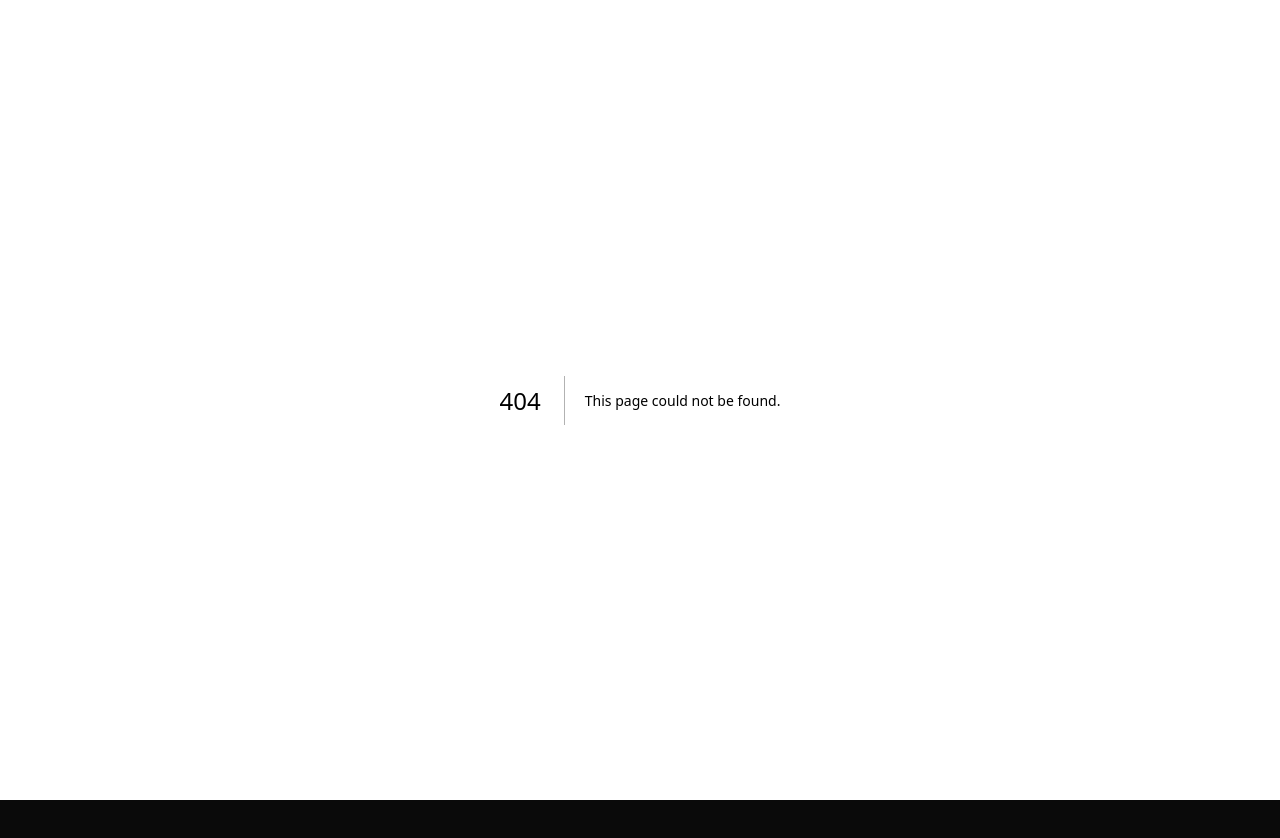
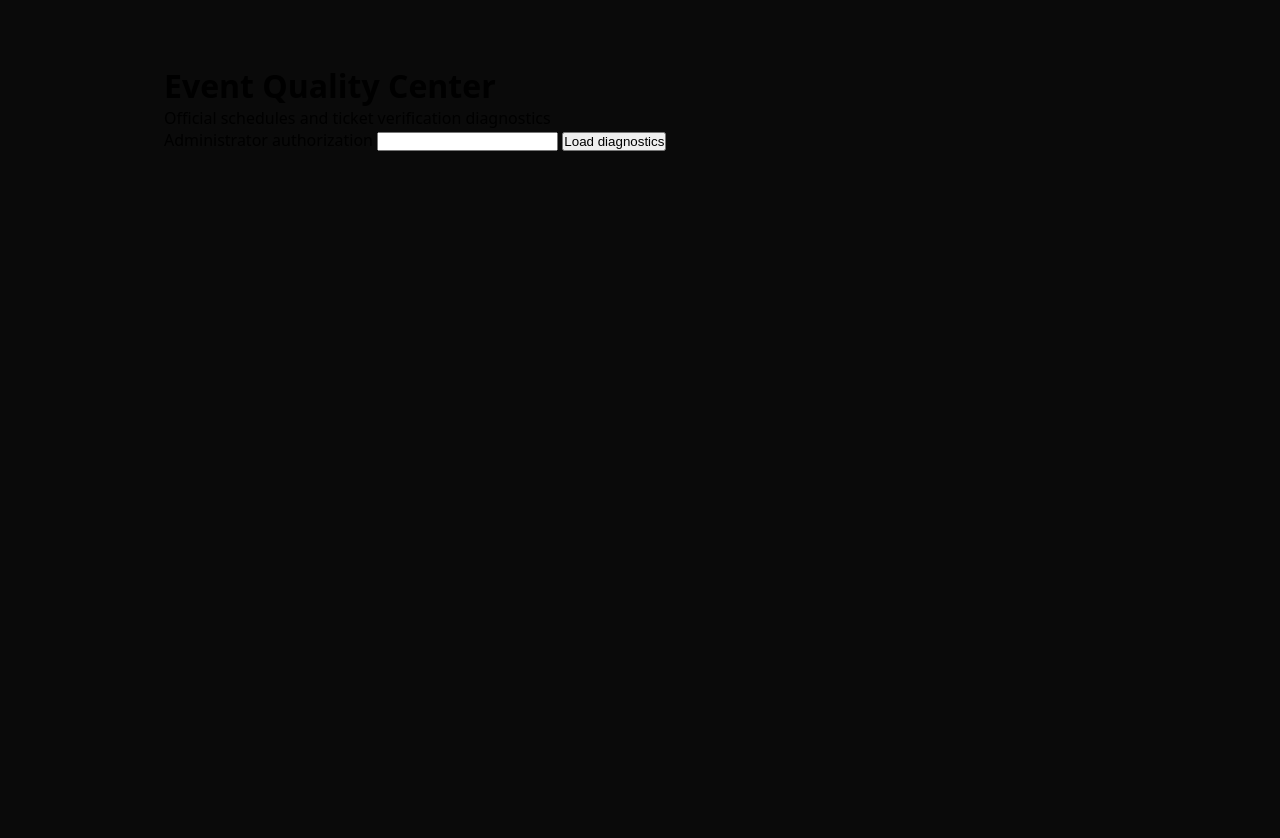
Before and after one commit to whb21burton/wadup, a Next.js app in the folder WADUP/: page /admin/event-quality in a window 1280 px wide. Before the commit this address had no page. Before the commit the page ends 800 px from the top, so only its background shows below. Built offline with nearby package versions, Linux system fonts and the light colour scheme.

Commit message:
Add protected event quality diagnostics interface

```diff
--- /dev/null
+++ b/WADUP/pages/admin/event-quality.js
@@ -0,0 +1,23 @@
+import {useState} from 'react';
+export default function EventQuality(){
+ const [secret,setSecret]=useState('');
+ const [data,setData]=useState(null);
+ const [error,setError]=useState('');
+ const [busy,setBusy]=useState(false);
+ async function load(e){
+  e.preventDefault();setBusy(true);setError('');setData(null);
+  try{
+   const r=await fetch('/api/admin/event-quality',{headers:{Authorization:'Bearer '+secret},cache:'no-store'});
+   if(!r.ok)throw new Error('Diagnostics unavailable ('+r.status+')');
+   setData(await r.json());
+  }catch(e){setError(e.message);}finally{setBusy(false);setSecret('');}
+ }
+ return <main style={{maxWidth:1000,margin:'40px auto',padding:24,fontFamily:'system-ui'}}>
+ <h1>Event Quality Center</h1><p>Official schedules and ticket verification diagnostics</p>
+ <form onSubmit={load}><label>Administrator authorization <input type="password" autoComplete="off" value={secret} onChange={e=>setSecret(e.target.value)} required/></label> <button disabled={busy}>{busy?'Loading…':'Load diagnostics'}</button></form>
+ {error&&<p role="alert">{error}</p>}
+ {data&&<><section style={{display:'flex',flexWrap:'wrap',gap:16}}>{Object.entries({'Official performances':data.officialPerformances,'Ticketmaster records':data.ticketmasterRecords,...data.verification}).map(([label,value])=><div key={label} style={{border:'1px solid #aaa',borderRadius:8,padding:16,minWidth:140}}><small>{label}</small><h2>{value??'Unavailable'}</h2></div>)}</section>
+ <h2>Venue synchronization</h2><table style={{width:'100%',textAlign:'left'}}><thead><tr>{['Venue','Status','Performances','Last checked','Reason'].map(x=><th key={x}>{x}</th>)}</tr></thead><tbody>{data.venues.map(v=><tr key={v.venue_id}><td>{v.venue_id}</td><td>{v.status}</td><td>{v.performance_count}</td><td>{v.checked_at}</td><td>{v.reason}</td></tr>)}</tbody></table>
+ {data.errors.length>0&&<section><h2>Storage diagnostics</h2>{data.errors.map((e,i)=><p key={i}>{e.message}</p>)}</section>}</>}
+ </main>;
+}
```
